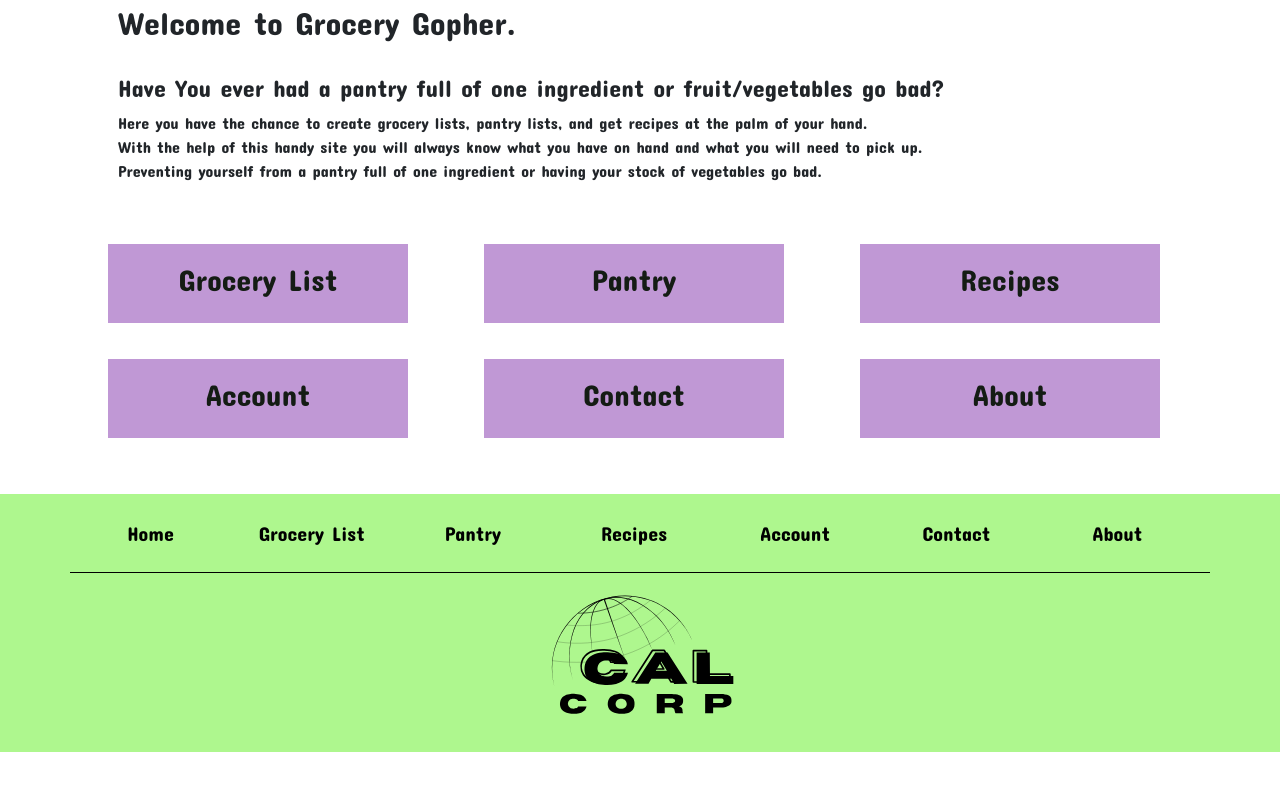
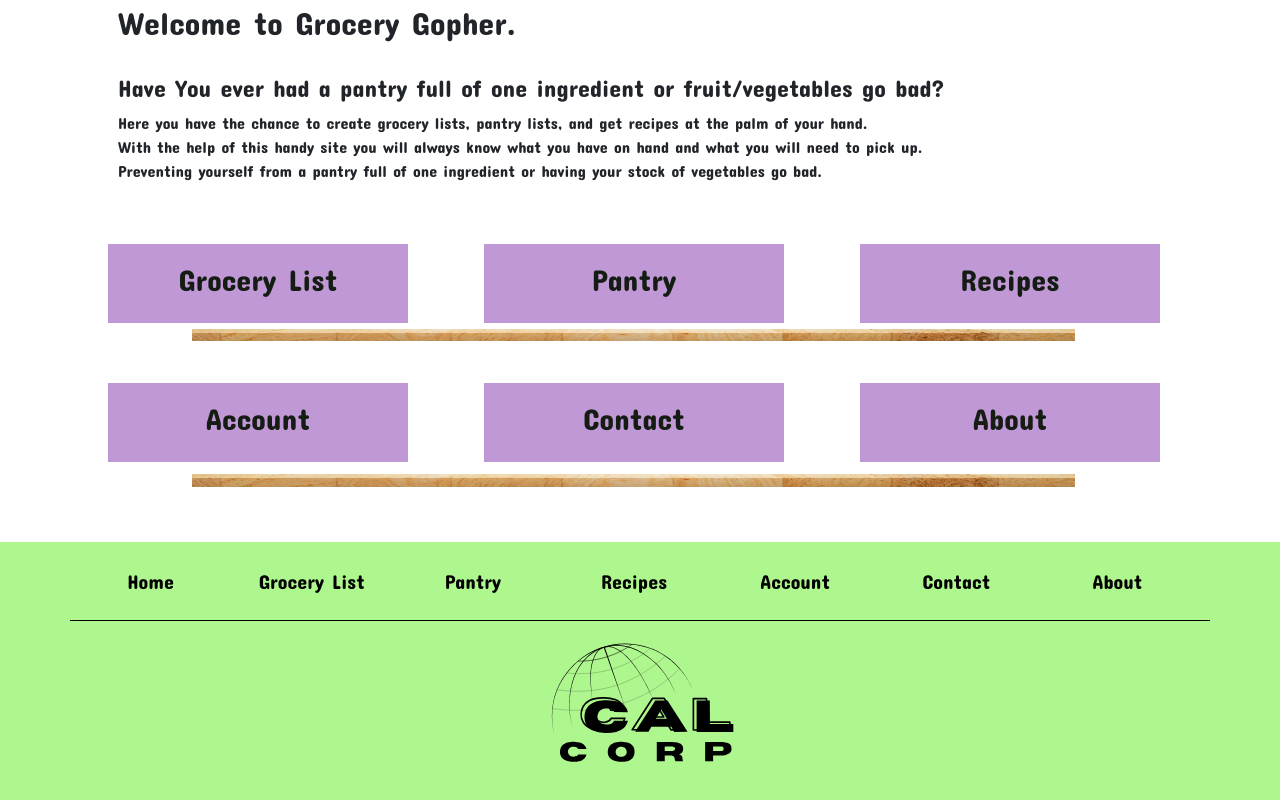
Before and after one commit to PlantsOnFire/GroceryGophers, a React (Create React App) app: page / in a window 1280 px wide. Shown: the part 684-1484 px from the top of the page. Before the commit the page ends 1436 px from the top, so only its background shows below. Built offline with nearby package versions, Linux system fonts and the light colour scheme.

Commit message:
Updated Styles for full screen

```diff
--- a/src/components/ContactForm/ContactForm.js
+++ b/src/components/ContactForm/ContactForm.js
@@ -52,15 +52,18 @@ const ContactForm = () => {
       onSubmit={handleSubmit}
       method="POST"
     >
-      <div>
-        <input type="text" placeholder="Your name" name="name" required />
+      <div >
+        <input type="text" placeholder="Your name" name="name" required size="71" />
       </div>
-      <div>
-        <input type="email" placeholder="Email" name="email" required />
+      <br/>
+      <div className="your-email">
+        <input type="email" placeholder="Email" name="email" required size="71"/>
       </div>
-      <div>
-        <textarea placeholder="Your message" name="message" required />
+      <br/>
+      <div className="your-message">
+        <textarea placeholder="Your message" name="message" required rows="5" cols="70"/>
       </div>
+      <br/>
       <div>
         <button type="submit"> Send a message </button>
       </div>
--- a/src/components/ContactForm/ContactForm.scss
+++ b/src/components/ContactForm/ContactForm.scss
@@ -0,0 +1 @@
+@import '../../styles/colors.scss';
--- a/src/pages/HomePage/HomePage.js
+++ b/src/pages/HomePage/HomePage.js
@@ -1,5 +1,6 @@
 import './HomePage.scss';
 import gghero from '../../assets/GG-Hero-2.0.png';
+import shelf from '../../assets/table-top-isolate-removebg-preview.png';
 import { NavLink, Link } from 'react-router-dom';
 import { useState, useEffect } from 'react';
 
@@ -46,6 +47,7 @@ export default function HomePage({isLoggedIn}) {
           <NavLink to={links[2]} className='nav-link'>Recipes</NavLink>
         </li>
       </ul>
+      <img id='link-shelf' src= {shelf}/>
       <ul className="nav justify-content-around justify-items-center pb-2 text-center col mb-5 container link-boxes">
         <li className="nav-item pb-2 text-center col">
           <NavLink to={links[3]} className='nav-link'>Account</NavLink>
@@ -57,6 +59,7 @@ export default function HomePage({isLoggedIn}) {
           <NavLink to='/about' className='nav-link'>About</NavLink>
         </li>
       </ul>
+      <img id='bottom-link-shelf' src= {shelf}/>
     </main>
   )
 }
--- a/src/pages/HomePage/HomePage.scss
+++ b/src/pages/HomePage/HomePage.scss
@@ -26,4 +26,17 @@ main {
       }
     }
   }
+  #link-shelf {
+    padding-left: 15vw;
+    width: 84vw;
+    height: 1vw;
+    margin-top: -4vw;
+  }
+
+  #bottom-link-shelf {
+    padding-left: 15vw;
+    width: 84vw;
+    height: 1vw;
+    margin-top: -8vw;
+  }
 }
```
Also changed, not shown: src/assets/table-top-isolate-removebg-preview.png (added).
